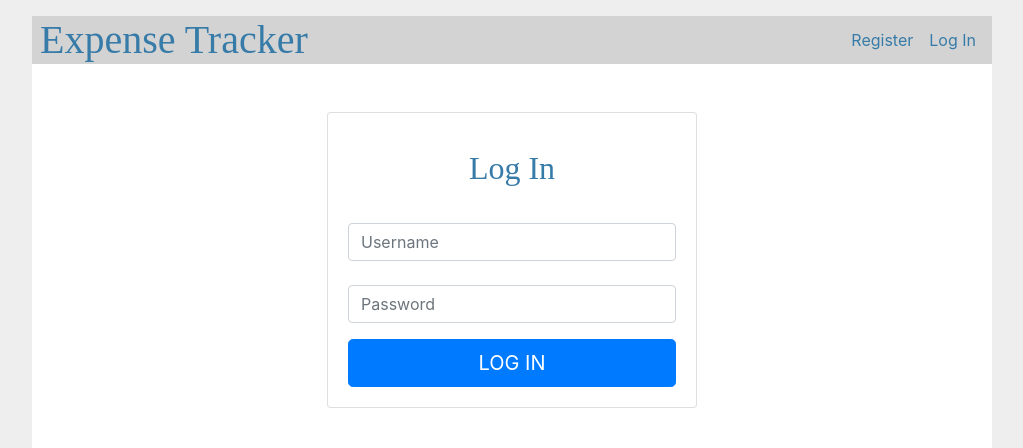
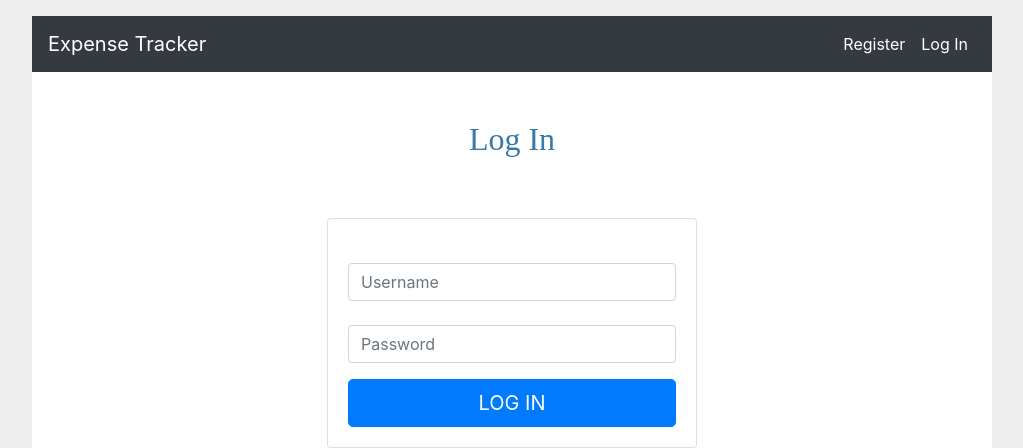
Before and after one commit to Akshay199456/ExpenseTracker, a Flask app: page /auth/login in a window 1280 px wide. Shown: the top 448 px of the page, without its empty margins (128-1151 px from the left). Run offline with Flask 2, Linux system fonts and the light colour scheme; some libraries are stand-ins or nearby versions.

Commit message:
Redesigned base.html; auth-login.html

```diff
--- a/flaskr/static/css/style.css
+++ b/flaskr/static/css/style.css
@@ -17,7 +17,11 @@ h1, h2, h3, h4, h5, h6 {
 }
 
 a {
-  color: #377ba8;
+  color: #fff;
+}
+
+a:hover{
+  color: #a2ded0;
 }
 
 hr {
--- a/flaskr/templates/auth/login.html
+++ b/flaskr/templates/auth/login.html
@@ -1,10 +1,15 @@
 {% extends 'base.html' %}
 
 {% block header %}
-	<h2 class="card-title text-center">{% block title %}Log In{% endblock %}</h2>
+	<h2 class="card-title text-center mt-5">{% block title %}Log In{% endblock %}</h2>
 {% endblock %}
 
 {% block content %}
+<div class="container">
+      <div class="row">
+        <div class="col-sm-9 col-md-7 col-lg-5 mx-auto">
+        	<div class="card card-signin my-5">
+        		<div class="card-body">
 				  <form class="form-signin" method="post">
 				  	<div class="form-label-group">
 				  		<label for="username"></label>
@@ -18,4 +23,9 @@
 
 				    <button class="mt-3 btn btn-lg btn-primary btn-block text-uppercase" type="submit" value="Log In"> Log In</button>
 				  </form>
+				</div>
+			</div>
+		</div>
+	</div>
+</div>
 {% endblock %}
--- a/flaskr/templates/base.html
+++ b/flaskr/templates/base.html
@@ -28,35 +28,50 @@ The base template is directly in the templates directory. To keep the others org
     <script src="https://cdn.jsdelivr.net/npm/chart.js@2.9.3/dist/Chart.min.js"></script>
   </head>
   <body>
-    <nav>
-      <h1>Expense Tracker</h1>
-      <ul>
-        {% if g.user %}
-          <li><span>{{ g.user['username'] }}</span></li>
-          <li><a href=" {{ url_for('index') }}">Home</a></li>
-          <li><a href="{{ url_for('auth.logout') }}">Log Out</a></li>
-        {% else %}
-          <li><a href="{{ url_for('auth.register') }}">Register</a></li>
-          <li><a href="{{ url_for('auth.login') }}">Log In</a></li>
-        {% endif %}
-      </ul>
+
+    <nav class="navbar navbar-expand-lg navbar-dark bg-dark">
+      <span class="navbar-brand">Expense Tracker</span>
+      <button class="navbar-toggler" type="button" data-toggle="collapse" data-target="#navbarTogglerDemo01" aria-controls="navbarTogglerDemo01" aria-expanded="false" aria-label="Toggle navigation">
+        <span class="navbar-toggler-icon"></span>
+      </button>
+      <div class="collapse navbar-collapse" id="navbarTogglerDemo01">
+        <ul class="navbar-nav ml-auto mt-2 mt-lg-0">
+          {% if g.user %}
+            <li class="nav-item active">
+              <span>{{ g.user['username'] }}</span>
+            </li>
+            <li class="nav-item active">
+              <a class="nav-link" href="{{ url_for('index') }}">Home</a>
+            </li>
+            <li class="nav-item active">
+              <a href="{{ url_for('auth.logout') }}">Log Out</a>
+            </li>
+          {% else %}
+            <li class="nav-item active">
+              <a href="{{ url_for('auth.register') }}">Register</a>
+            </li>
+            <li class="nav-item active">
+              <a href="{{ url_for('auth.login') }}">Log In</a>
+            </li>
+          {% endif %}
+        </ul>
+      </div>
     </nav>
 
-    <div class="container">
+    {% block header %}{% endblock %}
+    {% block content %}{% endblock %}
+    {% for message in get_flashed_messages() %}
       <div class="row">
         <div class="col-sm-9 col-md-7 col-lg-5 mx-auto">
-          <div class="card card-signin my-5">
-            <div class="card-body">
-              {% block header %}{% endblock %}
-              {% for message in get_flashed_messages() %}
-                  <div class="flash">{{ message }}</div>
-              {% endfor %}
-              {% block content %}{% endblock %}
-            </div>
+          <div class="alert alert-primary alert-dismissible fade show flash" role="alert">
+            {{ message }}
+            <button type="button" class="close" data-dismiss="alert" aria-label="Close">
+              <span aria-hidden="true">&times;</span>
+            </button>
           </div>
         </div>
       </div>
-    </div>
+    {% endfor %}
 
     {% block chart %} {% endblock %}
 
```
Lines whose indentation alone changed are shown as unchanged.
